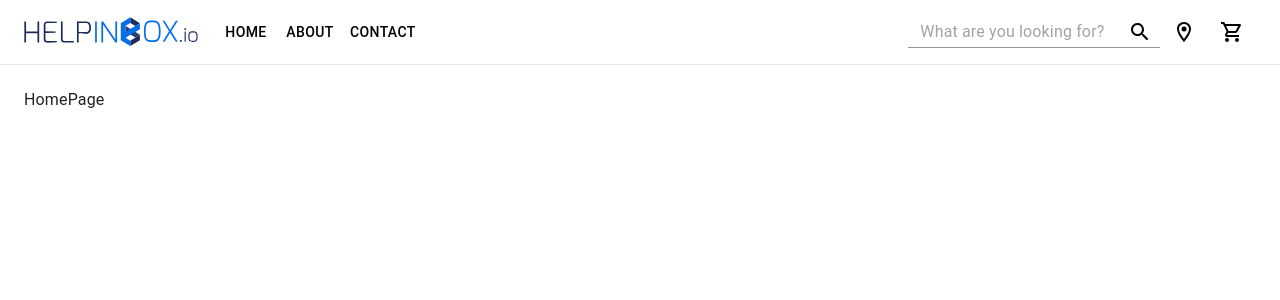
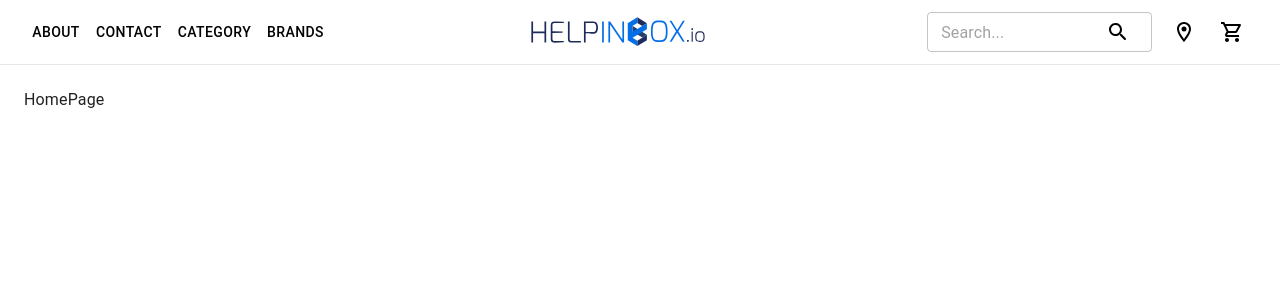
Before and after one commit to Mustafa2911/ecommerce-1, a React (Create React App) app: page / in a window 1280 px wide. Shown: the top 300 px of the page. Built offline with nearby package versions, Linux system fonts and the light colour scheme.

Commit message:
Design channges in app bar

```diff
--- a/src/Components/NavBar.js
+++ b/src/Components/NavBar.js
@@ -19,14 +19,16 @@ import ShoppingCartOutlinedIcon from "@mui/icons-material/ShoppingCartOutlined";
 import { useTheme } from "@mui/material/styles";
 import Logo from "./logo.svg";
 import Divider from "@mui/material/Divider";
+import FormControl from "@mui/material/FormControl";
+import OutlinedInput from "@mui/material/OutlinedInput";
 
 const drawerWidth = 240;
-const navItems = ["Home", "About", "Contact"];
+const navItems = ["About", "Contact", "Category", "Brands"];
 
 function NavBar(props) {
   const { window } = props;
   const [mobileOpen, setMobileOpen] = React.useState(false);
-  const [selectedItem, setSelectedItem] = React.useState(null);
+  const [selectedItem, setSelectedItem] = React.useState("Home");
   const theme = useTheme();
 
   const handleDrawerToggle = () => {
@@ -96,16 +98,6 @@ function NavBar(props) {
             >
               <MenuIcon />
             </IconButton>
-            <Box sx={{ flexGrow: 1, display: { xs: "none", sm: "block" } }}>
-              <img
-                src={Logo}
-                alt='Logo'
-                style={{
-                  flexGrow: 1,
-                  marginRight: "16px",
-                }}
-              />
-            </Box>
 
             <Box sx={{ display: { xs: "none", sm: "flex" } }}>
               {navItems.map((item) => (
@@ -125,20 +117,35 @@ function NavBar(props) {
               ))}
             </Box>
           </Box>
-          <Box sx={{ display: "flex", alignItems: "center" }}>
-            <TextField
-              placeholder='   What are you looking for?'
-              id='input-with-icon-textfield'
-              sx={{ color: "black" }}
-              InputProps={{
-                endAdornment: (
-                  <InputAdornment position='start'>
-                    <SearchRounded sx={{ color: "black" }} />
+          <Box sx={{ display: { xs: "inline-flex" }, alignItems: "center" }}>
+            <img
+              src={Logo}
+              alt='Logo'
+              style={{
+                flexGrow: 1,
+                marginRight: "16px",
+              }}
+            />
+          </Box>
+
+          <Box
+            sx={{ display: { sm: "flex", xs: "none" }, alignItems: "center" }}
+          >
+            <FormControl sx={{ m: 1, width: "25ch" }} variant='outlined'>
+              <OutlinedInput
+                size='small'
+                placeholder='Search...'
+                id='search'
+                type='text'
+                endAdornment={
+                  <InputAdornment position='end'>
+                    <IconButton className='p-0'>
+                      <SearchRounded sx={{ color: "black" }} />
+                    </IconButton>
                   </InputAdornment>
-                ),
-              }}
-              variant='standard'
-            />
+                }
+              />
+            </FormControl>
             <IconButton sx={{ color: "black" }} size='large'>
               <LocationOnOutlinedIcon />
             </IconButton>
@@ -146,7 +153,27 @@ function NavBar(props) {
               <ShoppingCartOutlinedIcon />
             </IconButton>
           </Box>
+          <IconButton
+            sx={{ display: { sm: "none" }, color: "black" }}
+            size='large'
+          >
+            <ShoppingCartOutlinedIcon />
+          </IconButton>
         </Toolbar>
+        <FormControl sx={{ display: { sm: "none" }, m: 1 }} variant='outlined'>
+          <OutlinedInput
+            placeholder='Search...'
+            id='search'
+            type='text'
+            endAdornment={
+              <InputAdornment position='end'>
+                <IconButton className='p-0'>
+                  <SearchRounded sx={{ color: "black" }} />
+                </IconButton>
+              </InputAdornment>
+            }
+          />
+        </FormControl>
       </AppBar>
       <nav>
         <Drawer
--- a/src/Layout/MainLayout.js
+++ b/src/Layout/MainLayout.js
@@ -10,6 +10,7 @@ const MainLayout = () => {
       <NavBar />
       <Box component='main' sx={{ p: 3 }}>
         <Toolbar />
+        <Toolbar sx={{ display: { sm: "none" } }} />
         <Outlet />
       </Box>
     </Box>
```
